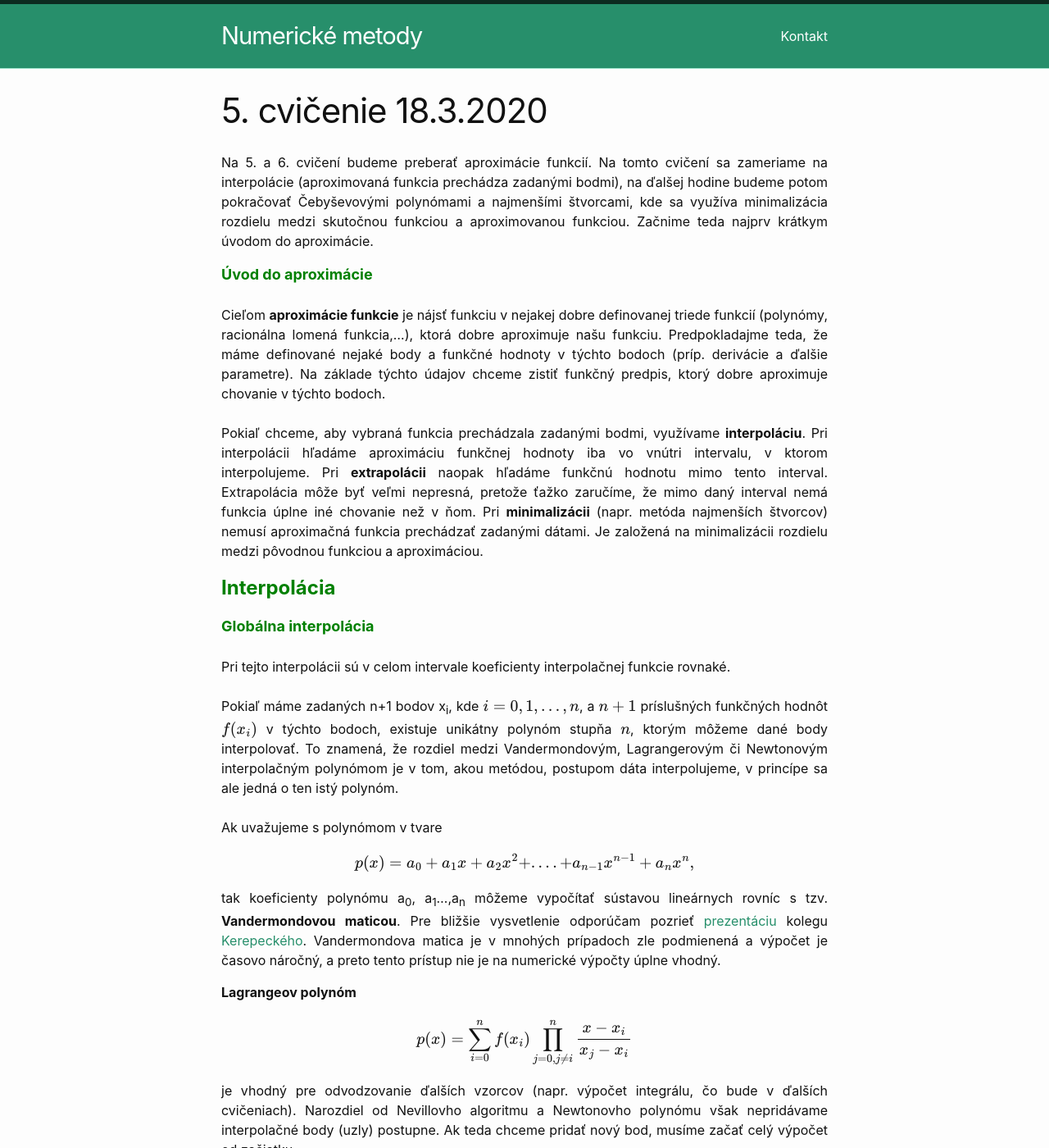
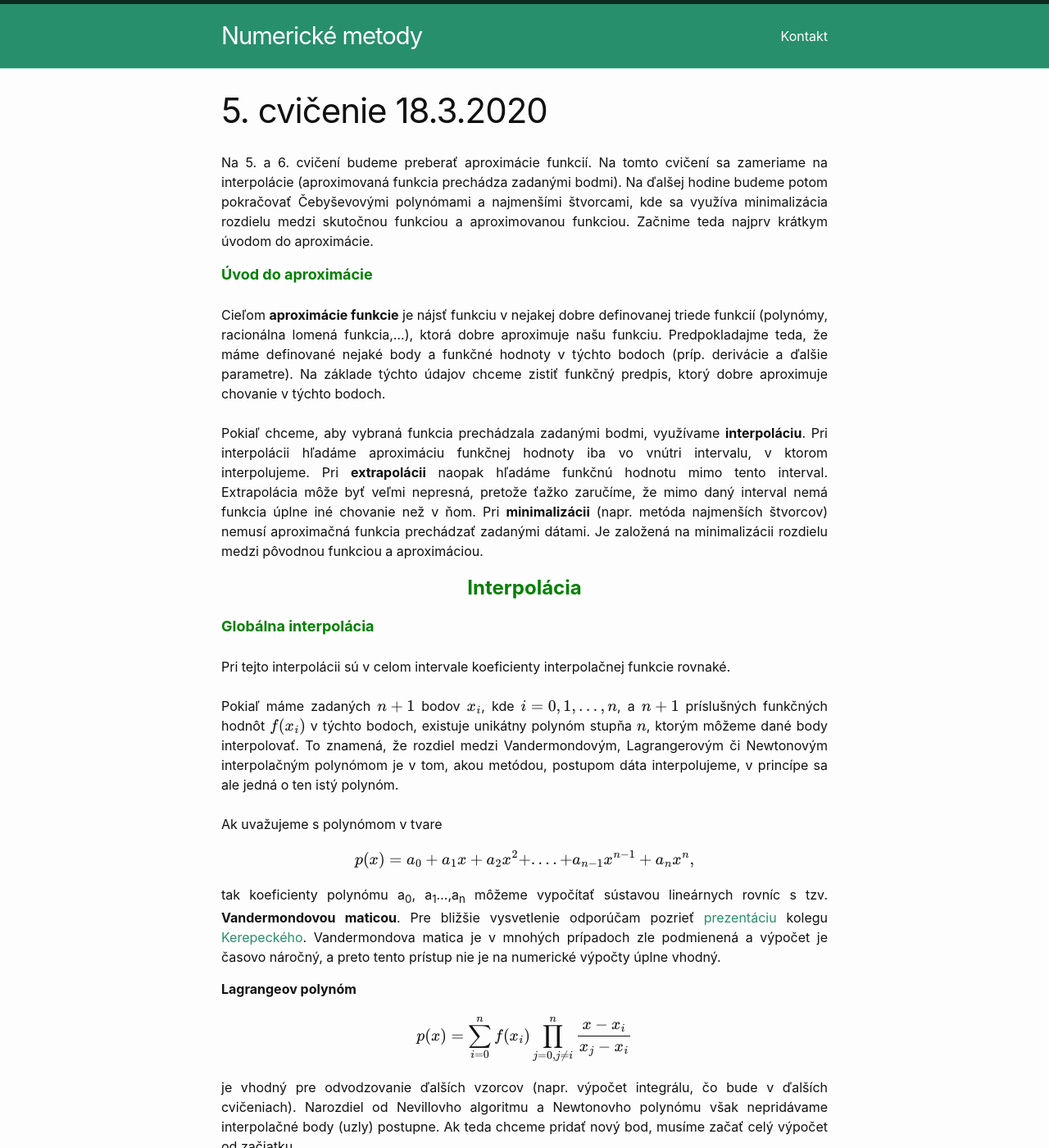
Before and after one commit to maslarova/maslarova.github.io, a Jekyll site: the page built from _posts/2021-03-18-cvicenie5.md, in a window 1280 px wide and 1400 px high. Shown: the whole window at 82% size. Built offline with Jekyll 4.4.1, drawn with Linux system fonts in a browser that asks for light colours; some of the changed text lies outside the part shown.

Commit message:
2021-03-18-cvicenie5.md

```diff
--- a/_posts/2021-03-18-cvicenie5.md
+++ b/_posts/2021-03-18-cvicenie5.md
@@ -74,7 +74,7 @@
 
 
 -->
-Na 5. a 6. cvičení budeme preberať aproximácie funkcií. Na tomto cvičení sa zameriame na interpolácie (aproximovaná funkcia prechádza zadanými bodmi), na ďalšej hodine budeme potom pokračovať Čebyševovými polynómami a najmenšími štvorcami, kde sa využíva minimalizácia rozdielu medzi skutočnou funkciou a aproximovanou funkciou. Začnime teda najprv krátkym úvodom do aproximácie.
+Na 5. a 6. cvičení budeme preberať aproximácie funkcií. Na tomto cvičení sa zameriame na interpolácie (aproximovaná funkcia prechádza zadanými bodmi). Na ďalšej hodine budeme potom pokračovať Čebyševovými polynómami a najmenšími štvorcami, kde sa využíva minimalizácia rozdielu medzi skutočnou funkciou a aproximovanou funkciou. Začnime teda najprv krátkym úvodom do aproximácie.
 
 
 <font size="4">  <span style="color:green"><b>Úvod do aproximácie</b></span></font>  <br />
@@ -84,15 +84,17 @@
 Pri **extrapolácii** naopak hľadáme funkčnú hodnotu mimo tento interval. Extrapolácia môže byť veľmi nepresná, pretože ťažko zaručíme, že mimo daný interval nemá funkcia úplne iné chovanie než v ňom.
 Pri **minimalizácii** (napr. metóda najmenších štvorcov) nemusí aproximačná funkcia prechádzať zadanými dátami. Je založená na minimalizácii rozdielu medzi pôvodnou funkciou a aproximáciou.
 
+{: .centering}
 <span style="color:green"> <font size="+2"><b>Interpolácia</b></font></span><br>
 
 <font size="4">  <span style="color:green"><b>Globálna interpolácia </b></span></font>  <br />
 Pri tejto interpolácii sú v celom intervale koeficienty interpolačnej funkcie rovnaké.<br /> <br />
- Pokiaľ máme zadaných n+1 bodov x<sub>i</sub>, kde $i=0,1,...,n$, a $n+1$ príslušných funkčných hodnôt $f(x_i)$ v týchto bodoch, existuje unikátny polynóm stupňa $n$, ktorým môžeme dané body interpolovať.
+ Pokiaľ máme zadaných $n+1$ bodov $x_i$, kde $i=0,1,...,n$, a $n+1$ príslušných funkčných hodnôt $f(x_i)$ v týchto bodoch, existuje unikátny polynóm stupňa $n$, ktorým môžeme dané body interpolovať.
 To znamená, že rozdiel medzi Vandermondovým, Lagrangerovým či Newtonovým interpolačným polynómom je v tom, akou metódou, postupom dáta interpolujeme, v princípe sa ale jedná o ten istý polynóm.
 <br /><br />
 Ak uvažujeme s polynómom v tvare
 
+{: .centering}
 $$p(x) = a_0+a_1x+a_2x^2+....+a_{n-1}x^{n-1}+a_{n}x^n,$$
 
 
@@ -103,6 +105,7 @@
 
 **Lagrangeov polynóm**
 
+{: .centering}
 $$p(x) = \sum_{i=0}^n f(x_i) \prod_{j=0,j\neq i}^n\frac{x-x_i}{x_j-x_i }$$
 
  je vhodný pre odvodzovanie ďalších vzorcov (napr. výpočet integrálu, čo bude v ďalších cvičeniach).
@@ -111,16 +114,23 @@
 
 **Newtonov polynóm** má tvar: <br />
 
+{: .centering}
 $$p(x) = a_0 + a_1(x-x_0) + a_2 (x-x_0)(x-x_1) + ... + a_n (x-x_0)(x-x_1)...(x-x_{n-1})$$
 
 Koeficienty polynómu sa vyjadrujú pomernými diferenciami, viz pdf z prednášky.
 <br />
 <br />
-Pozrite si [príklad](http://maslarova.github.io/cvicenie5/priklad_lagrange.pdf) na výpočet Lagrangeovho polynómu 2. stupňa. Zodpovedajúci výpočet v Matlabe nájdete [tu](http://maslarova.github.io/cvicenie5/lagrangeov_polynom.m). V nasledujúcom videu je tutorial na vysvetlenie programu:
+Pozrite si [príklad](http://maslarova.github.io/cvicenie5/priklad_lagrange.pdf) na výpočet Lagrangeovho polynómu 2. stupňa. Zodpovedajúci výpočet v Matlabe nájdete [tu](http://maslarova.github.io/cvicenie5/lagrangeov_polynom.m). Ak Vám nie je všetko v programe jasné, pozrite si v nasledujúcom videu tutorial na vysvetlenie programu:
+
+{: .centering}
 {% include youtube.html id="Sg9d-pg1BWQ" %}
  <br />
+
 Taktiež si prejdite [príklad](http://maslarova.github.io/cvicenie5/priklad_nevill.pdf) na výpočet interpolačného polynómu 2. stupňa Nevillovým algoritmom. Zodpovedajúci výpočet v Matlabe nájdete [tu](http://maslarova.github.io/cvicenie5/nevillov_algoritmus.m). V nasledujúcom videu je tutorial na vysvetlenie programu:
+
+{: .centering}
 {% include youtube.html id="nFNhnpuQQvo" %}
+
  <br />
 Dôležité je uvedomiť si, že interpolácia vedie ku veľkým nepresnostiam v prípade polynómov vyšších stupňov. Je to kvôli veľkým osciláciám medzi uzlami, viz [Runge's phenomenon](https://en.wikipedia.org/wiki/Runge%27s_phenomenon).
 <br />
```
